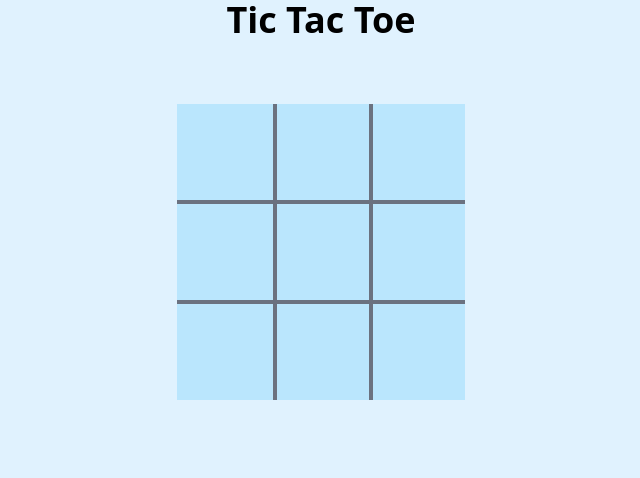
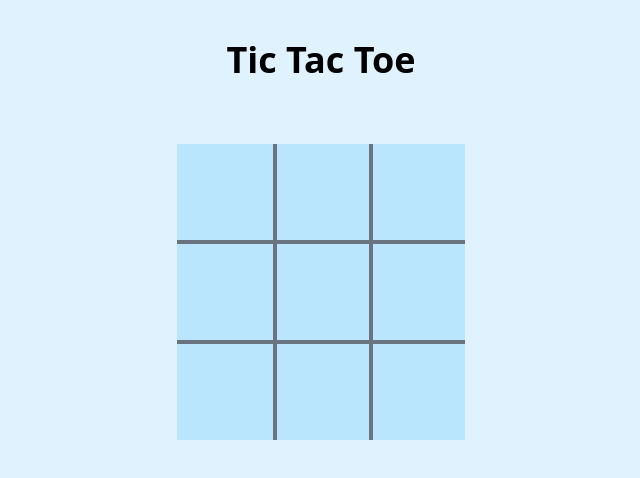
Before and after one commit to Wongwc1998/TicTacToe, a React (Vite) app: page / in a window 1280 px wide. Shown: the top 478 px of the page, without its empty margins (319-959 px from the left). Built offline with nearby package versions, Linux system fonts and the light colour scheme.

Commit message:
change layout

```diff
--- a/src/TicTacToeGame.tsx
+++ b/src/TicTacToeGame.tsx
@@ -15,7 +15,7 @@ function ThisGameContent() {
   const { game, setGame } = React.useContext(ThisGameContext);
 
   return (
-    <div className="bg-sky-100 h-screen">
+    <div className="bg-sky-100 h-screen pt-10">
       <header className="text-4xl font-bold text-center">
         <div>Tic Tac Toe</div>
         <div className="text-2xl font-bold h-8 m-4">
@@ -43,7 +43,7 @@ function ThisGameContent() {
       </div>
       <footer>
         {game.gameState !== "In Progress" && (
-          <div className="m-4">
+          <div className="m-8">
             <button
               className="bg-sky-500 rounded-lg text-white font-bold py-2 px-4"
               onClick={() => setGame(ResetGame())}
```
